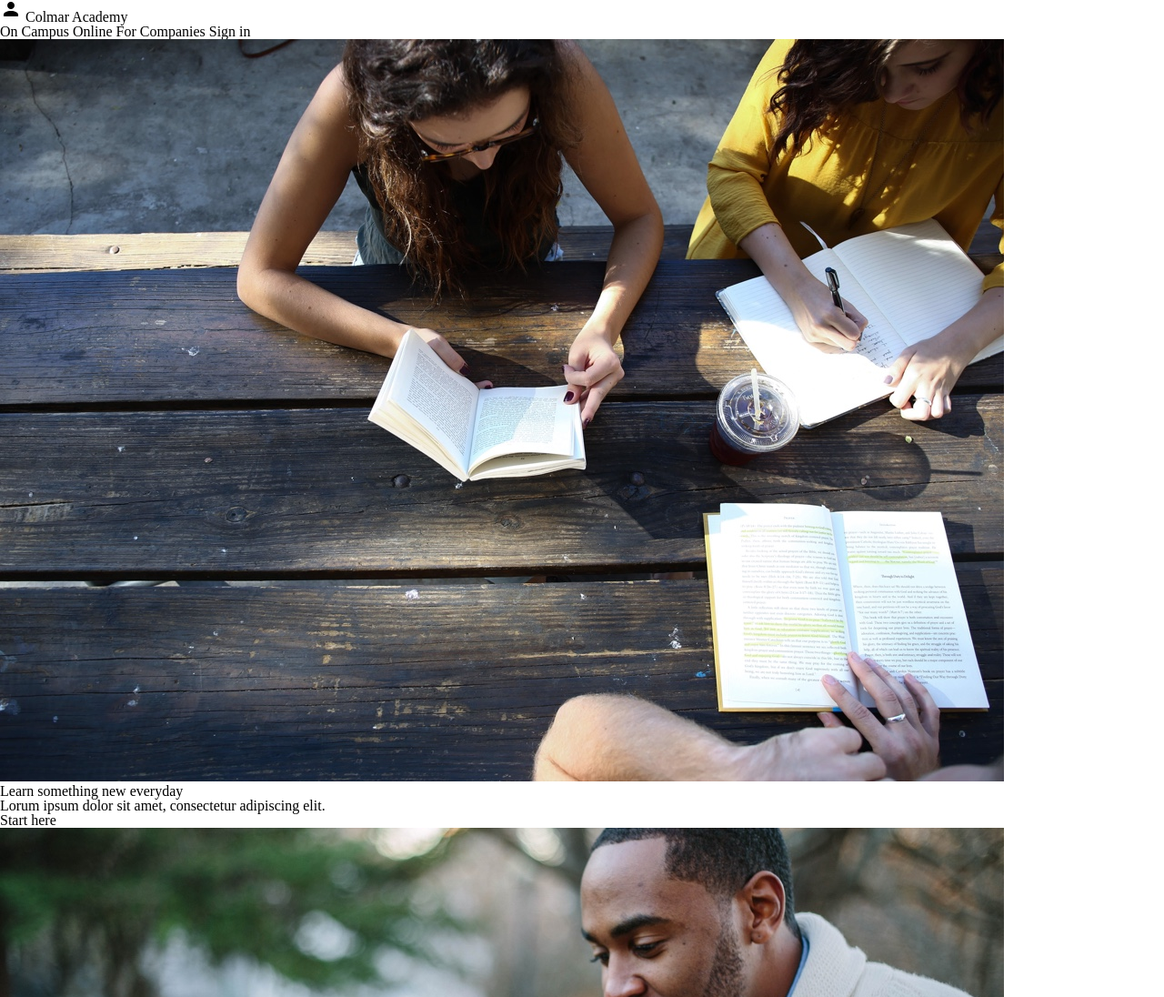
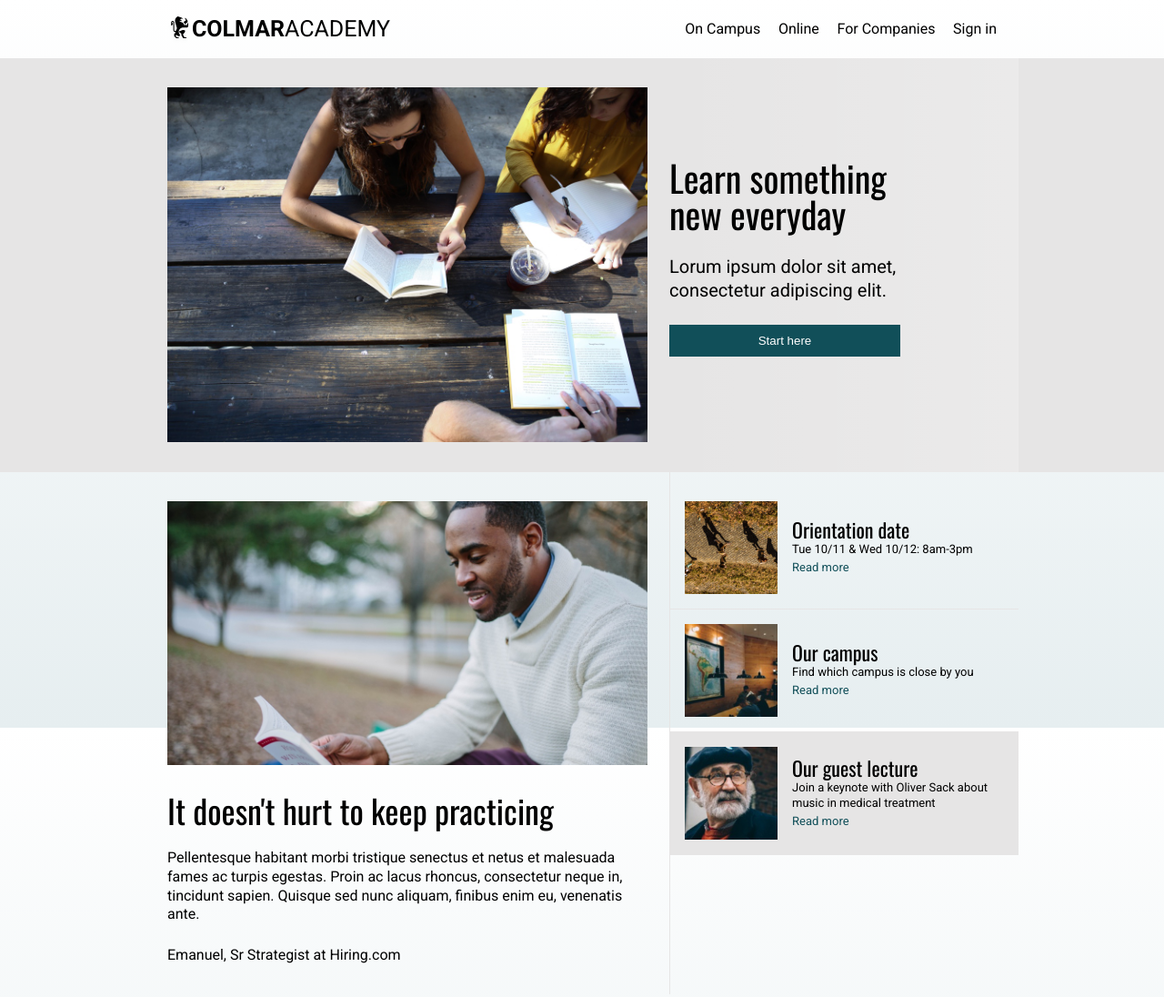
Before and after one commit to AlexCowland/colmaracademy, a plain HTML site: page index.html in a window 1280 px wide. Shown: the top 1096 px of the page at 91% size. Drawn offline with nearby package versions, Linux system fonts and the light colour scheme.

Commit message:
styled first two sections

```diff
--- a/index.html
+++ b/index.html
@@ -8,70 +8,87 @@
   </head>
   <body>
       <header>
+        <div class="container">
           <div class="ident">
-        <img src="./resources/img/ic-login.svg" alt="Colmar Academy logo"  />
-        <span>Colmar Academy</span>
+            <img src="./resources/img/ic-logo.svg" alt="Colmar Academy logo"  />
+            <span>Colmar</span><span>Academy</span>
           </div>
           <nav class="desktop">
-        <span>On Campus</span>
-        <span>Online</span>
-        <span>For Companies</span>
-        <span>Sign in</span>
+            <span><a href="#">On Campus</a></span>
+            <span><a href="#">Online</a></span>
+            <span><a href="#">For Companies</a></span>
+            <span><a href="#">Sign in</a></span>
           </nav>
-      <!--<nav class="mobile">
-        <span>On Campus</span>
-        <span>Online</span>
-        <span>For Companies</span>
-        <span>Sign in</span>
-      </nav>-->
+          <nav class="mobile">
+            <span><a href="#">On Campus</a></span>
+            <span><a href="#">Online</a></span>
+            <span><a href="#">For Companies</a></span>
+            <span><a href="#">Sign in</a></span>
+          </nav>
+        </div>
       </header>
 
       <section class="banner">
+        <div class="container">
+          <div class="left-section">
             <img src="./resources/img/banner.jpg" alt="Colmar Academy banner" />
+          </div>
+          <div class="right-section">
             <h1>Learn something new everyday</h1>
             <p>
               Lorum ipsum dolor sit amet, consectetur adipiscing elit.
             </p>
-      <span>Start here</span>
+            <button>Start here</button>
+          </div>
+        </div>
       </section>
 
-    <section class="articles-module">
+      <section class="articles-module container">
 
-      <div class="article">
+        <div class="article left-section">
           <img src="./resources/img/information-main.jpg" alt="man reading a book" />
           <h2>It doesn't hurt to keep practicing</h2>
           <p>
-          Pellentesque habitant morbi tristique senectus et netus et malesuada fames ac turpis egestas. Proin ac lacus rhoncus, consectetur neque in, tincidunt sapien. Quisque sed nunc aliquam, finibus enim eu, venenatis ante. Nulla congue elit vitae massa pharetra hendrerit. Nulla pulvinar luctus faucibus.
+            Pellentesque habitant morbi tristique senectus et netus et malesuada fames ac turpis egestas. Proin ac lacus rhoncus, consectetur neque in, tincidunt sapien. Quisque sed nunc aliquam, finibus enim eu, venenatis ante.
           </p>
           <span>Emanuel, Sr Strategist at Hiring.com</span>
         </div>
 
+        <div class="right-section">
           <div class="article">
             <img src="./resources/img/information-orientation.jpg" alt="Orientation"/>
+            <div class="details">
               <h3>Orientation date</h3>
               <p>
                 Tue 10/11 & Wed 10/12: 8am-3pm
               </p>
-        <span class="read-more"><a>Read more</a></span>
+              <span class="read-more"><a href="#">Read more</a></span>
+            </div>
           </div>
 
           <div class="article">
             <img src="./resources/img/information-campus.jpg" alt="Colmar Academy Campus"/>
+            <div class="details">
               <h3>Our campus</h3>
               <p>
                 Find which campus is close by you
               </p>
-        <span class="read-more"><a>Read more</a></span>
+              <span class="read-more"><a href="#">Read more</a></span>
+            </div>
           </div>
 
           <div class="article">
             <img src="./resources/img/information-guest-lecture.jpg" alt="Oliver Sack" />
+            <div class="details">
               <h3>Our guest lecture</h3>
               <p>
                 Join a keynote with Oliver Sack about music in medical treatment
               </p>
-        <span class="read-more"><a>Read more</a></span>
+              <span class="read-more"><a href="#">Read more</a></span>
             </div>
+          </div>
+        </div>
+
       </section>
 
       <section class="courses">
@@ -79,7 +96,7 @@
         <h2>Start learning</h2>
 
         <div class="course-name">
-        <img src=".resources/img/course-software.jpg" alt="Software engineering" />
+          <img src="./resources/img/course-software.jpg" alt="Software engineering" />
           <h3>Software engineering</h3> <!--add COURSES in css with ::after pseudo element-->
           <p>
             Web Development, Mobile Development, iOT, APIs
@@ -87,7 +104,7 @@
         </div>
 
         <div class="course-name">
-        <img src=".resources/img/course-computer-art.jpg" alt="Computer art" />
+          <img src="./resources/img/course-computer-art.jpg" alt="Computer art" />
           <h3>Computer art</h3> <!--add COURSES in css with ::after pseudo element-->
           <p>
             Imaging & Design, Web Design, Motion Graphics & Visual Effects, Computer Animation
@@ -95,7 +112,7 @@
         </div>
 
         <div class="course-name">
-        <img src=".resources/img/course-design.jpg" alt="Design" />
+          <img src="./resources/img/course-design.jpg" alt="Design" />
           <h3>Design</h3> <!--add COURSES in css with ::after pseudo element-->
           <p>
             User Experience Design, User Research, Visual Design
@@ -103,7 +120,7 @@
         </div>
 
         <div class="course-name">
-        <img src=".resources/img/course-data.jpg" alt="Data" />
+          <img src="./resources/img/course-data.jpg" alt="Data" />
           <h3>Data</h3> <!--add COURSES in css with ::after pseudo element-->
           <p>
             Data Science, Big Data, SQL, Data Visualisation
@@ -111,7 +128,7 @@
         </div>
 
         <div class="course-name">
-        <img src=".resources/img/course-business.jpg" alt="Business" />
+          <img src="./resources/img/course-business.jpg" alt="Business" />
           <h3>Business</h3> <!--add COURSES in css with ::after pseudo element-->
           <p>
             Product Development, Business Development, Startup
@@ -119,7 +136,7 @@
         </div>
 
         <div class="course-name">
-        <img src=".resources/img/course-marketing.jpg" alt="Marketing" />
+          <img src="./resources/img/course-marketing.jpg" alt="Marketing" />
           <h3>Marketing</h3> <!--add COURSES in css with ::after pseudo element-->
           <p>
             Analytics, Content Marketing, Mobile Marketing
@@ -171,26 +188,5 @@
 
       </section>
 
-
-
-
-
-
-
-
-
-
-
-
-
-
-
-
-
-
-
-
-
-
   </body>
 </html>
--- a/resources/css/style.css
+++ b/resources/css/style.css
@@ -0,0 +1,204 @@
+@import url('https://fonts.googleapis.com/css?family=Oswald:400,700|Roboto:400,700');
+
+html {
+  font-family: 'Oswald', sans-serif;
+  font-size: 62.5%;
+}
+
+* {
+  color: black;
+  box-sizing: border-box;
+}
+
+h1 {
+  font-size: 4rem;
+}
+h2 {
+  font-size: 3.6rem;
+}
+h3 {
+  font-size: 2.2rem;
+}
+h4 {
+  font-size: 2.1rem;
+}
+h5 {
+  font-size: 2rem;
+}
+h6 {
+  font-size: 1.8rem;
+}
+
+p, span {
+  font-family: 'Roboto', sans-serif;
+  font-size: 1.6rem;
+  line-height: 1.3;
+}
+
+.container {
+  max-width: 960px;
+  margin: 0 auto;
+}
+
+body {
+  background: linear-gradient(white, #e6eef0) fixed;
+}
+
+/*header styles*/
+
+header {
+
+}
+
+header .container {
+  display: flex;
+  justify-content: space-between;
+  align-items: center;
+  height: 64px;
+  padding: 0 24px;
+}
+
+.ident {
+  height: 34px;
+  display: flex;
+  align-items: center;
+}
+.ident span {
+  font-size: 2.5rem;
+  text-transform: uppercase;
+}
+
+.ident span:first-of-type {
+  font-weight: 700;
+}
+
+nav.mobile {
+  display: none;
+}
+
+nav {
+  font-size: 1.6rem;
+}
+
+nav.desktop span {
+  margin-left: 1.6rem;
+}
+
+nav span a {
+  text-decoration: none;
+  transition: all 200ms ease-out;
+}
+
+nav span a:hover {
+  color: #FF63AB;
+}
+
+/*sections*/
+section.banner .container, section.articles-module.container {
+  display: flex;
+}
+
+/*banner section*/
+.left-section {
+  flex: 2 1 60%;
+  padding: 3.2rem 2.4rem;
+}
+
+.right-section {
+  flex: 2 1 40%;
+  padding: 1.6rem 0 3.2rem 0;
+}
+
+section.banner {
+  background-color: #e6e5e5;
+}
+
+section.banner img {
+  width: 100%;
+}
+
+section.banner .right-section {
+  display: flex;
+  flex-direction: column;
+  justify-content: center;
+  background: linear-gradient(to left, rgba(255,255,255,0.2), rgba(255,255,255,0));
+  padding-right: 12rem;
+}
+
+section.banner .right-section p {
+  margin: 2.5rem 0;
+  font-size: 2rem;
+}
+
+section.banner button {
+  background-color: #114F59;
+  color: #fff;
+  padding: 1rem;
+  margin-right: 1rem;
+  border: none;
+  transition: background-color 400ms ease-out;
+}
+
+section.banner button:hover {
+  background-color: #FF63AB;
+}
+
+/*Articles module*/
+.articles-module .left-section {
+  display: flex;
+  flex-direction: column;
+  justify-content: space-between;
+}
+
+.articles-module .left-section img {
+  width: 100%;
+  margin-bottom: 3.2rem;
+}
+
+.articles-module .left-section p {
+  margin: 2.4rem 0;
+}
+
+.articles-module .right-section {
+  display: flex;
+  flex-direction: column;
+  justify-content: flex-start;
+  border-left: 1px solid #e6e5e5;
+}
+
+
+.articles-module .right-section .article img {
+  width: 35%;
+  float: left;
+  padding: 1.6rem;
+}
+
+.articles-module .right-section .article {
+  border-bottom: 1px solid #e6e5e5;
+  display: flex;
+  align-items: center;
+}
+
+.articles-module .right-section .article:hover {
+  background: linear-gradient(to left, rgba(255,99,171,0.1), rgba(0,0,0,0));
+}
+
+.article .details p, .article .details span {
+  font-size: 1.3rem;
+  margin: 3px 0;
+}
+
+.article .details span a {
+  text-decoration: none;
+  color: #114F59;
+  transition: all 200ms ease-out;
+}
+
+.article .details span a:hover {
+  text-decoration: underline;
+  color: #FF63AB;
+}
+
+.articles-module .right-section .article:last-of-type {
+  background-color: #e6e5e5;
+}
```
Lines whose indentation alone changed are shown as unchanged.
